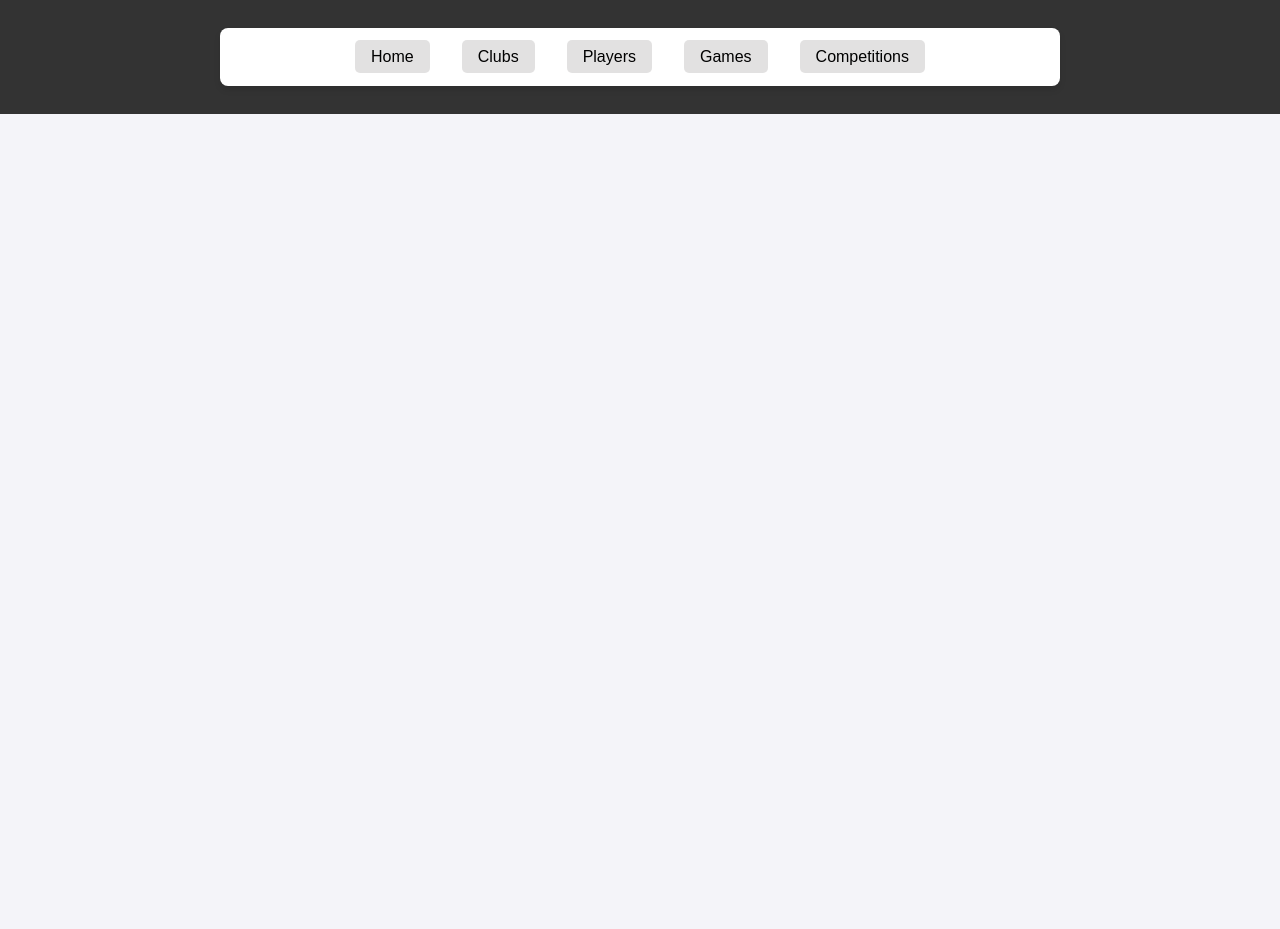
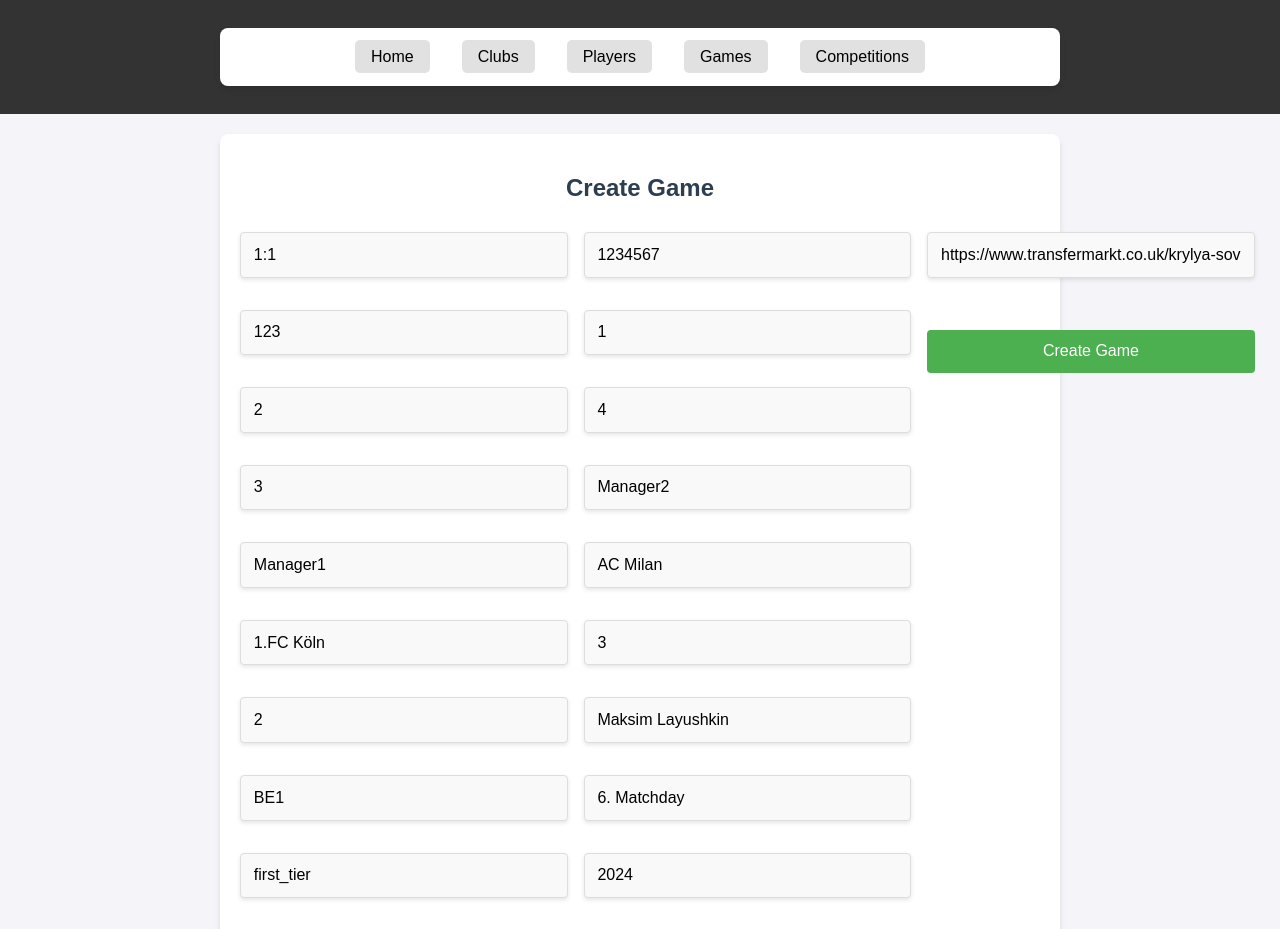
Before and after one commit to mehmetonursahin/BLG_317E_FootBee, a React (Create React App) app in the folder frontend/: page /games/add in a window 1280 px wide. Shown: the top 929 px of the page. Before the commit the page ends 800 px from the top, so only its background shows below. Built offline with nearby package versions, Linux system fonts and the light colour scheme.

Commit message:
update games ui to comply with current styles

```diff
--- a/frontend/src/App.js
+++ b/frontend/src/App.js
@@ -35,8 +35,7 @@ function App() {
             <Route path="/add" element={<AddPlayerPage />} />
             <Route path="/player/:playerId" element={<PlayerDetail />} />
             <Route path="/games" element={<GamesPage />} />
-            <Route path="/game/add" element={<AddGame />} />
-            <Route path="/game/edit/:gameId" element={<EditGame />} />
+            <Route path="/games/add" element={<AddGame />} />
             <Route path="/game/:gameId" element={<GamePage />} />
             <Route path="/competitions" element={<CompetitionsPage />} />
             <Route path="/competitions/:competitionId" element={<CompetitionDetailsPage />} />
--- a/frontend/src/components/GameEvents.jsx
+++ b/frontend/src/components/GameEvents.jsx
@@ -104,7 +104,7 @@ const GameEvents = ({ events, game }) => {
   return (
     <div className="relative-div">
       <div >
-        <button className="create-button" onClick={() => handleOpenAddModal()}>
+        <button className="create-button" style={styles.submitButton} onClick={() => handleOpenAddModal()}>
           Create Game Event
         </button>
       </div>
@@ -183,5 +183,51 @@ const GameEvents = ({ events, game }) => {
     </div>
   );
 };
-
+const styles = {
+  container: {
+    padding: "20px",
+    maxWidth: "800px",
+    margin: "0 auto",
+  },
+  heading: {
+    textAlign: "center", // Centers the heading
+    marginBottom: "20px",
+  },
+  form: {
+    display: "flex",
+    flexDirection: "column",
+    flexWrap: "wrap",
+    maxHeight: "800px",
+    gap: "1rem",
+  },
+  input: {
+    padding: "0.8rem",
+    borderRadius: "4px",
+    border: "1px solid #ddd",
+    fontSize: "1rem",
+    backgroundColor: "#f9f9f9",
+  },
+  submitButton: {
+    padding: "0.8rem",
+    backgroundColor: "#4CAF50",
+    color: "#fff",
+    border: "none",
+    borderRadius: "4px",
+    fontSize: "1rem",
+    cursor: "pointer",
+    transition: "background-color 0.3s ease",
+    marginTop: "20px",
+  },
+  cancelButton: {
+    padding: "0.8rem",
+    backgroundColor: "#f22",
+    color: "#fff",
+    border: "none",
+    borderRadius: "4px",
+    fontSize: "1rem",
+    cursor: "pointer",
+    transition: "background-color 0.3s ease",
+    marginTop: "20px",
+  },
+};
 export default GameEvents;
--- a/frontend/src/pages/AddGame.jsx
+++ b/frontend/src/pages/AddGame.jsx
@@ -24,12 +24,9 @@ const AddGame = () => {
     stadium: "Metallurg",
     url: "https://www.transfermarkt.co.uk/krylya-sovetov-samara_kuban-krasnodar-2018-/index/spielbericht/2222599",
   };
-  const [formData, setFormData] = useState(defaultGamePlaceholder);
+  const [game, setGame] = useState(defaultGamePlaceholder);
 
-  const handleChange = (e) => {
-    const { name, value } = e.target;
-    setFormData({ ...formData, [name]: value });
-  };
+
 
   const handleSubmit = async (e) => {
     e.preventDefault();
@@ -39,7 +36,7 @@ const AddGame = () => {
         headers: {
           "Content-Type": "application/json",
         },
-        body: JSON.stringify(formData),
+        body: JSON.stringify(game),
       });
       if (response.ok) {
         alert("Game added successfully!");
@@ -53,27 +50,265 @@ const AddGame = () => {
   };
 
   return (
-    <div>
-      <h1>Add Game</h1>
-      <form onSubmit={handleSubmit}>
-        {Object.keys(formData).map((key) => (
-          <div key={key}>
-            <label>
-              {key.replace(/_/g, " ")}:
-              <input
-                type="text"
-                name={key}
-                value={formData[key]}
-                onChange={handleChange}
-                required
-              />
-            </label>
-          </div>
-        ))}
-        <button type="submit">Submit</button>
+    <div className="container">
+      <h2> Create Game </h2>
+      <div className="edit-delete-tab">
+      <form onSubmit={handleSubmit} style={styles.form}>
+        <input
+          type="text"
+          value={game.aggregate}
+          onChange={(e) => setGame({ ...game, aggregate: e.target.value })}
+          placeholder={game.aggregate || "Aggregate"}
+          style={styles.input}
+          required
+        />
+
+        <input
+          type="text"
+          value={game.attendance}
+          onChange={(e) => setGame({ ...game, attendance: e.target.value })}
+          placeholder={game.attendance || "Attendance"}
+          style={styles.input}
+          required
+        />
+
+        <input
+          type="text"
+          value={game.away_club_goals}
+          onChange={(e) =>
+            setGame({ ...game, away_club_goals: e.target.value })
+          }
+          placeholder={game.away_club_goals || "Away club Goals"}
+          style={styles.input}
+          required
+        />
+
+        <input
+          type="text"
+          value={game.away_club_id}
+          onChange={(e) => setGame({ ...game, away_club_id: e.target.value })}
+          placeholder={game.away_club_id || "Away club ID"}
+          style={styles.input}
+          required
+        />
+
+        <input
+          type="text"
+          value={game.away_club_manager_name}
+          onChange={(e) =>
+            setGame({ ...game, away_club_manager_name: e.target.value })
+          }
+          placeholder={game.away_club_manager_name || "Away club Manager Name"}
+          style={styles.input}
+          required
+        />
+
+        <input
+          type="text"
+          value={game.away_club_name}
+          onChange={(e) => setGame({ ...game, away_club_name: e.target.value })}
+          placeholder={game.away_club_name || "Away club Name"}
+          style={styles.input}
+          required
+        />
+
+        <input
+          type="text"
+          value={game.away_club_position}
+          onChange={(e) =>
+            setGame({ ...game, away_club_position: e.target.value })
+          }
+          placeholder={game.away_club_position || "Away club Position"}
+          style={styles.input}
+          required
+        />
+
+        <input
+          type="text"
+          value={game.competition_id}
+          onChange={(e) => setGame({ ...game, competition_id: e.target.value })}
+          placeholder={game.competition_id || "Competition ID"}
+          style={styles.input}
+          required
+        />
+
+        <input
+          type="text"
+          value={game.competition_type}
+          onChange={(e) =>
+            setGame({ ...game, competition_type: e.target.value })
+          }
+          placeholder={game.competition_type || "Competition Type"}
+          style={styles.input}
+          required
+        />
+
+        <input
+          type="text"
+          value={game.date}
+          onChange={(e) => setGame({ ...game, date: e.target.value })}
+          placeholder={game.date || "Date"}
+          style={styles.input}
+          required
+        />
+
+        <input
+          type="text"
+          value={game.game_id}
+          onChange={(e) => setGame({ ...game, game_id: e.target.value })}
+          placeholder={game.game_id || "Game ID"}
+          style={styles.input}
+          required
+        />
+
+        <input
+          type="text"
+          value={game.home_club_goals}
+          onChange={(e) =>
+            setGame({ ...game, home_club_goals: e.target.value })
+          }
+          placeholder={game.home_club_goals || "Home club Goals"}
+          style={styles.input}
+          required
+        />
+
+        <input
+          type="text"
+          value={game.home_club_id}
+          onChange={(e) => setGame({ ...game, home_club_id: e.target.value })}
+          placeholder={game.home_club_id || "Home club ID"}
+          style={styles.input}
+          required
+        />
+
+        <input
+          type="text"
+          value={game.home_club_manager_name}
+          onChange={(e) =>
+            setGame({ ...game, home_club_manager_name: e.target.value })
+          }
+          placeholder={game.home_club_manager_name || "Home club Manager Name"}
+          style={styles.input}
+          required
+        />
+
+        <input
+          type="text"
+          value={game.home_club_name}
+          onChange={(e) => setGame({ ...game, home_club_name: e.target.value })}
+          placeholder={game.home_club_name || "Home club Name"}
+          style={styles.input}
+          required
+        />
+
+        <input
+          type="text"
+          value={game.home_club_position}
+          onChange={(e) =>
+            setGame({ ...game, home_club_position: e.target.value })
+          }
+          placeholder={game.home_club_position || "Home club Position"}
+          style={styles.input}
+          required
+        />
+
+        <input
+          type="text"
+          value={game.referee}
+          onChange={(e) => setGame({ ...game, referee: e.target.value })}
+          placeholder={game.referee || "Referee"}
+          style={styles.input}
+          required
+        />
+
+        <input
+          type="text"
+          value={game.round}
+          onChange={(e) => setGame({ ...game, round: e.target.value })}
+          placeholder={game.round || "Round"}
+          style={styles.input}
+          required
+        />
+
+        <input
+          type="text"
+          value={game.season}
+          onChange={(e) => setGame({ ...game, season: e.target.value })}
+          placeholder={game.season || "Season"}
+          style={styles.input}
+          required
+        />
+
+        <input
+          type="text"
+          value={game.stadium}
+          onChange={(e) => setGame({ ...game, stadium: e.target.value })}
+          placeholder={game.stadium || "Stadium"}
+          style={styles.input}
+          required
+        />
+        <input
+          type="text"
+          value={game.url}
+          onChange={(e) => setGame({ ...game, url: e.target.value })}
+          placeholder={game.url || "URL"}
+          style={styles.input}
+          required
+        />
+
+        <button type="submit" style={styles.submitButton}>
+          Create Game
+        </button>
       </form>
+    </div>
     </div>
   );
 };
-
+const styles = {
+  container: {
+    padding: "20px",
+    maxWidth: "800px",
+    margin: "0 auto",
+  },
+  heading: {
+    textAlign: "center", // Centers the heading
+    marginBottom: "20px",
+  },
+  form: {
+    display: "flex",
+    flexDirection: "column",
+    flexWrap: "wrap",
+    maxHeight: "800px",
+    gap: "1rem",
+  },
+  input: {
+    padding: "0.8rem",
+    borderRadius: "4px",
+    border: "1px solid #ddd",
+    fontSize: "1rem",
+    backgroundColor: "#f9f9f9",
+  },
+  submitButton: {
+    padding: "0.8rem",
+    backgroundColor: "#4CAF50",
+    color: "#fff",
+    border: "none",
+    borderRadius: "4px",
+    fontSize: "1rem",
+    cursor: "pointer",
+    transition: "background-color 0.3s ease",
+    marginTop: "20px",
+  },
+  cancelButton: {
+    padding: "0.8rem",
+    backgroundColor: "#f22",
+    color: "#fff",
+    border: "none",
+    borderRadius: "4px",
+    fontSize: "1rem",
+    cursor: "pointer",
+    transition: "background-color 0.3s ease",
+    marginTop: "20px",
+  },
+};
 export default AddGame;
--- a/frontend/src/pages/game.jsx
+++ b/frontend/src/pages/game.jsx
@@ -1,5 +1,6 @@
 import React, { useEffect, useState } from "react";
 import { useParams, useNavigate } from "react-router-dom";
+import "../styles/clubDetails.css";
 import "../styles/GamePage.css";
 import GameEvents from "../components/GameEvents";
 const GamePage = () => {
@@ -34,12 +35,12 @@ const GamePage = () => {
 
   if (loading) return <p>Loading...</p>;
   if (error) return <p>Error: {error}</p>;
-  const handleDeleteGame = async () => {
+  const handleDeleteGame = async (event) => {
+    event.preventDefault();
     const confirmDelete = window.confirm(
       "Are you sure you want to delete this game?"
     );
     if (!confirmDelete) return;
-
     try {
       const response = await fetch(`http://127.0.0.1:8080/games/${gameId}`, {
         method: "DELETE",
@@ -79,7 +80,7 @@ const GamePage = () => {
     }
   };
   return (
-    <div className="game-page">
+    <div className="container">
       <h1>Game Detail</h1>
       <div className="tab-buttons">
         <button
@@ -163,36 +164,24 @@ const GamePage = () => {
       {activeTab === "edit-delete" && (
         <div className="edit-delete-tab">
           <form onSubmit={handleEdit} style={styles.form}>
-            <label>
-              Aggregate:
             <input
               type="text"
               value={game.aggregate}
-                onChange={(e) =>
-                  setGame({ ...game, aggregate: e.target.value })
-                }
+              onChange={(e) => setGame({ ...game, aggregate: e.target.value })}
               placeholder={game.aggregate || "Aggregate"}
               style={styles.input}
               required
             />
-            </label>
 
-            <label>
-              Attendance:
             <input
               type="text"
               value={game.attendance}
-                onChange={(e) =>
-                  setGame({ ...game, attendance: e.target.value })
-                }
+              onChange={(e) => setGame({ ...game, attendance: e.target.value })}
               placeholder={game.attendance || "Attendance"}
               style={styles.input}
               required
             />
-            </label>
 
-            <label>
-              Away club Goals:
             <input
               type="text"
               value={game.away_club_goals}
@@ -203,10 +192,7 @@ const GamePage = () => {
               style={styles.input}
               required
             />
-            </label>
 
-            <label>
-              Away club ID:
             <input
               type="text"
               value={game.away_club_id}
@@ -217,10 +203,7 @@ const GamePage = () => {
               style={styles.input}
               required
             />
-            </label>
 
-            <label>
-              Away club Manager Name:
             <input
               type="text"
               value={game.away_club_manager_name}
@@ -233,10 +216,7 @@ const GamePage = () => {
               style={styles.input}
               required
             />
-            </label>
 
-            <label>
-              Away club Name:
             <input
               type="text"
               value={game.away_club_name}
@@ -247,10 +227,7 @@ const GamePage = () => {
               style={styles.input}
               required
             />
-            </label>
 
-            <label>
-              Away club Position:
             <input
               type="text"
               value={game.away_club_position}
@@ -261,10 +238,7 @@ const GamePage = () => {
               style={styles.input}
               required
             />
-            </label>
 
-            <label>
-              Competition ID:
             <input
               type="text"
               value={game.competition_id}
@@ -275,10 +249,7 @@ const GamePage = () => {
               style={styles.input}
               required
             />
-            </label>
 
-            <label>
-              Competition Type:
             <input
               type="text"
               value={game.competition_type}
@@ -289,10 +260,7 @@ const GamePage = () => {
               style={styles.input}
               required
             />
-            </label>
 
-            <label>
-              Date:
             <input
               type="text"
               value={game.date}
@@ -301,10 +269,7 @@ const GamePage = () => {
               style={styles.input}
               required
             />
-            </label>
 
-            <label>
-              Game ID:
             <input
               type="text"
               value={game.game_id}
@@ -313,10 +278,7 @@ const GamePage = () => {
               style={styles.input}
               required
             />
-            </label>
 
-            <label>
-              Home club Goals:
             <input
               type="text"
               value={game.home_club_goals}
@@ -327,10 +289,7 @@ const GamePage = () => {
               style={styles.input}
               required
             />
-            </label>
 
-            <label>
-              Home club ID:
             <input
               type="text"
               value={game.home_club_id}
@@ -341,10 +300,7 @@ const GamePage = () => {
               style={styles.input}
               required
             />
-            </label>
 
-            <label>
-              Home club Manager Name:
             <input
               type="text"
               value={game.home_club_manager_name}
@@ -357,10 +313,7 @@ const GamePage = () => {
               style={styles.input}
               required
             />
-            </label>
 
-            <label>
-              Home club Name:
             <input
               type="text"
               value={game.home_club_name}
@@ -371,10 +324,7 @@ const GamePage = () => {
               style={styles.input}
               required
             />
-            </label>
 
-            <label>
-              Home club Position:
             <input
               type="text"
               value={game.home_club_position}
@@ -385,10 +335,7 @@ const GamePage = () => {
               style={styles.input}
               required
             />
-            </label>
 
-            <label>
-              Referee:
             <input
               type="text"
               value={game.referee}
@@ -397,10 +344,7 @@ const GamePage = () => {
               style={styles.input}
               required
             />
-            </label>
 
-            <label>
-              Round:
             <input
               type="text"
               value={game.round}
@@ -409,10 +353,7 @@ const GamePage = () => {
               style={styles.input}
               required
             />
-            </label>
 
-            <label>
-              Season:
             <input
               type="text"
               value={game.season}
@@ -421,10 +362,7 @@ const GamePage = () => {
               style={styles.input}
               required
             />
-            </label>
 
-            <label>
-              Stadium:
             <input
               type="text"
               value={game.stadium}
@@ -433,10 +371,7 @@ const GamePage = () => {
               style={styles.input}
               required
             />
-            </label>
 
-            <label>
-              URL:
             <input
               type="text"
               value={game.url}
@@ -445,19 +380,14 @@ const GamePage = () => {
               style={styles.input}
               required
             />
-            </label>
 
             <button type="submit" style={styles.submitButton}>
               Update Game
             </button>
-          </form>
-          <button
-            onClick={handleDeleteGame}
-            className="delete-button"
-            style={styles.deleteButton}
-          >
+            <button onClick={handleDeleteGame} style={styles.cancelButton}>
               Delete Game
             </button>
+          </form>
         </div>
       )}
     </div>
@@ -476,6 +406,8 @@ const styles = {
   form: {
     display: "flex",
     flexDirection: "column",
+    flexWrap: "wrap",
+    maxHeight: "800px",
     gap: "1rem",
   },
   input: {
@@ -496,5 +428,16 @@ const styles = {
     transition: "background-color 0.3s ease",
     marginTop: "20px",
   },
+  cancelButton: {
+    padding: "0.8rem",
+    backgroundColor: "#f22",
+    color: "#fff",
+    border: "none",
+    borderRadius: "4px",
+    fontSize: "1rem",
+    cursor: "pointer",
+    transition: "background-color 0.3s ease",
+    marginTop: "20px",
+  },
 };
 export default GamePage;
--- a/frontend/src/pages/games.jsx
+++ b/frontend/src/pages/games.jsx
@@ -163,6 +163,9 @@ const GamesPage = () => {
   const getSortIndicator = (column) => {
     return sortStates[column] ? (sortStates[column] === "ASC" ? "↑" : "↓") : "";
   };
+  const handleAddGameClick = () => {
+    navigate("/games/add");
+  };
   return (
     <section>
       <div className="games-page">
@@ -183,8 +186,27 @@ const GamesPage = () => {
           <button onClick={handleSubmit}>Submit</button>
         </div>
 
-        <div className="games-list">
+        <div className="container">
           <h3>Games</h3>
+        <div>
+        <button
+          onClick={handleAddGameClick}
+          style={{
+            marginBottom: "1rem",
+            padding: "0.75rem 1.5rem",
+            backgroundColor: "#888888",
+            color: "#fff",
+            border: "none",
+            borderRadius: "4px",
+            cursor: "pointer",
+            fontSize: "1rem",
+            width: "100%",
+            maxWidth: "200px",
+          }}
+        >
+          Add Game
+        </button>
+        </div>
           <table>
             <thead>
               <tr>
@@ -210,13 +232,13 @@ const GamesPage = () => {
             </thead>
             <tbody>
               {games.map((game) => (
-                <tr key={game.game_id} onClick={() => handleRowClick(game.game_id)}>
-                  <td>{game.home_club_name}</td>
-                  <td>{game.aggregate}</td>
-                  <td>{game.away_club_name}</td>
-                  <td>{new Date(game.date).toISOString().split("T")[0]}</td>
-                  <td>{game.referee}</td>
-                  <td>{game.stadium}</td>
+                <tr key={game.game_id} onClick={() => handleRowClick(game.game_id)} >
+                  <td style={styles.td}>{game.home_club_name}</td>
+                  <td style={styles.td}>{game.aggregate}</td>
+                  <td style={styles.td}>{game.away_club_name}</td>
+                  <td style={styles.td}>{new Date(game.date).toISOString().split("T")[0]}</td>
+                  <td style={styles.td}>{game.referee}</td>
+                  <td style={styles.td}>{game.stadium}</td>
                 </tr>
               ))}
             </tbody>
@@ -243,56 +265,10 @@ const GamesPage = () => {
     </section>
   );
 };
-
+const styles = {
+  td : {
+    width : "150px",
+    height: "60px"
+  }
+}
 export default GamesPage;
-
-// function GamesPage() {
-//   const [games, setGames] = useState([]);
-//   const [filter, setFilter] = useState("");
-
-//   // useEffect(() => {
-//   //   const fetchGames = async () => {
-//   //     const response = await fetch("http://127.0.0.1:8080/games");
-//   //     const data = await response.json();
-//   //     setGames(data.games);
-//   //   };
-
-//   //   fetchGames();
-//   // }, []);
-
-//   return (
-//     <section>
-//       <div className="container">
-//         <h2>Games</h2>
-//         <table>
-//           <thead>
-//             <tr>
-//               <th>Home Team</th>
-//               <th>Score</th>
-//               <th>Away Team</th>
-//               <th>Date</th>
-//               <th>Referee</th>
-//               <th>Stadium</th>
-//               <th>Actions</th>
-//             </tr>
-//           </thead>
-//           <tbody>
-//             {filteredGames.map((game) => (
-//               <tr key={game.game_id}>
-//                 <td>{game.home_club_name}</td>
-//                 <td>{game.aggregate}</td>
-//                 <td>{game.away_club_name}</td>
-//                 <td>{new Date(game.date).toLocaleDateString()}</td>
-//                 <td>{game.referee}</td>
-//                 <td>{game.stadium}</td>
-//                 <td>
-//                   <a href={`/game/${game.game_id}`}>Go to game </a>
-//                 </td>
-//               </tr>
-//             ))}
-//           </tbody>
-//         </table>
-//       </div>
-//     </section>
-//   );
-// }
--- a/frontend/src/styles/GamePage.css
+++ b/frontend/src/styles/GamePage.css
@@ -106,12 +106,14 @@
   padding: 5px 10px;
   cursor: pointer;
   border-radius: 4px;
+  margin-top: 1rem;
 }
 
 .create-button {
   background-color: #44cc81;
 }
 .delete-button {
+
   background-color: #dc3545;
 }
 
```
Lines whose indentation alone changed are shown as unchanged.
